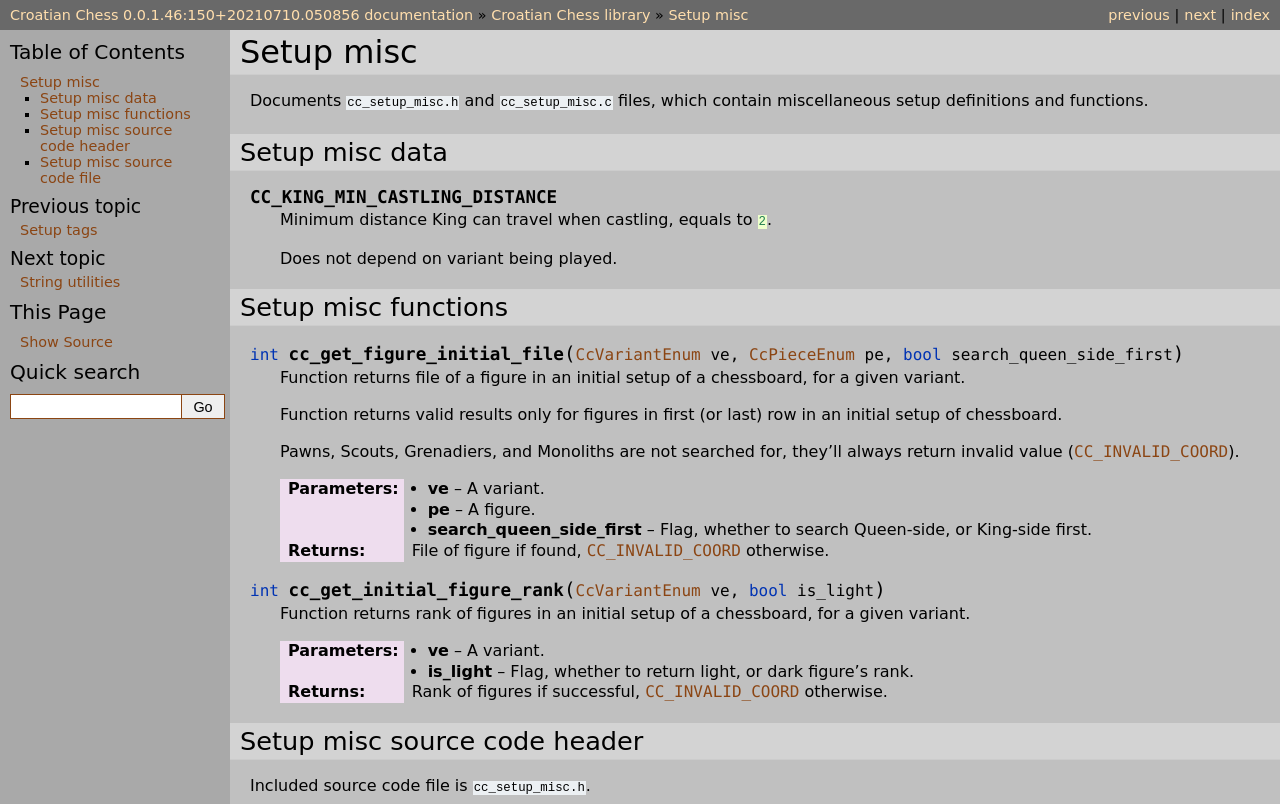
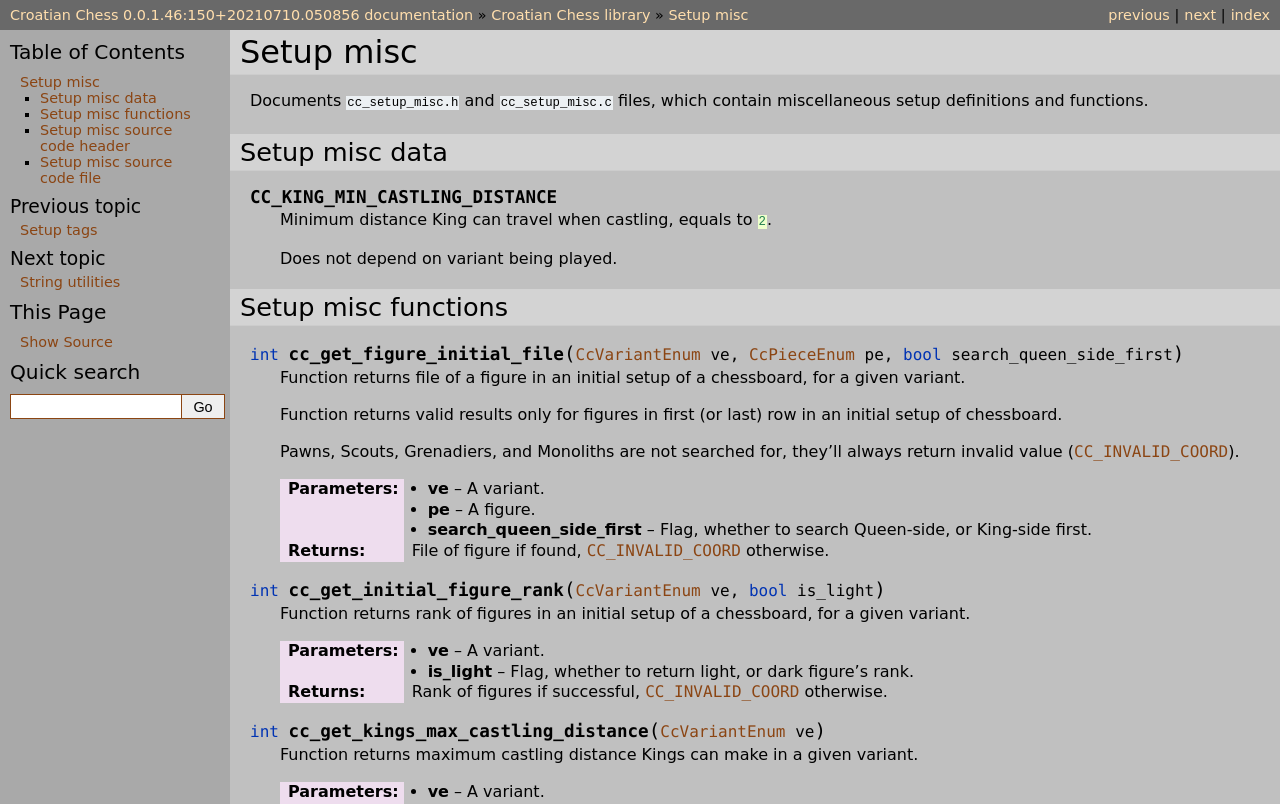
Before and after one commit to mmlacak/crochess, a Sphinx documentation site: the page built from docs/source/libcc/ccsetupmisc.rst, in a window 1280 px wide. Shown: the top 804 px of the page. Built offline with Sphinx 7.4.7, drawn with Linux system fonts in a browser that asks for light colours; some of the changed text lies outside the part shown.

Commit message:
Documented cc_get_kings_max_castling_distance().

```diff
--- a/docs/source/libcc/ccsetupmisc.rst
+++ b/docs/source/libcc/ccsetupmisc.rst
@@ -54,6 +54,16 @@ Setup misc functions
     :param is_light: Flag, whether to return light, or dark figure's rank.
     :returns: Rank of figures if successful, :c:expr:`CC_INVALID_COORD` otherwise.
 
+.. c:function:: int cc_get_kings_max_castling_distance( CcVariantEnum ve )
+
+    Function returns maximum castling distance Kings can make in a
+    given variant.
+
+    :param ve: A variant.
+    :returns: Maximum Kng's castling distance if valid variant is given,
+              :c:expr:`CC_INVALID_COORD` otherwise.
+
+
 
 
 .. _lbl-libcc-ccsetupmisc-sourcecodeheader:
```
